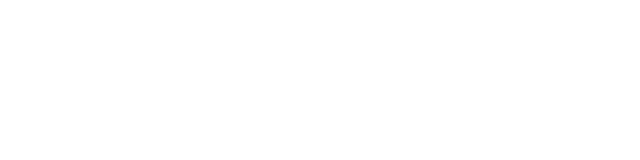
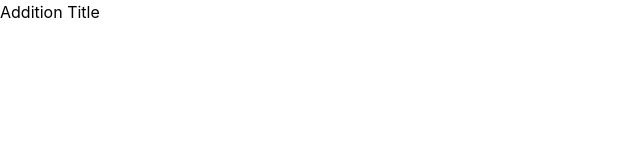
Before and after one commit to neo7976/react-study-first, a React (Create React App) app: page / in a window 1280 px wide. Shown: the top 160 px of the page, without its empty margins (0-640 px from the left). Built offline with nearby package versions, Linux system fonts and the light colour scheme.

Commit message:
#8 Хуки - Практика

```diff
--- a/src/App7Hook.tsx
+++ b/src/App7Hook.tsx
@@ -1,77 +1,38 @@
-import React, { Component } from 'react';
+import React, {Component, useState} from 'react';
 
-/*
-// --------- useState ---------
-// Inferred as number
-const [value, setValue] = useState(0);
-
-// Explicitly setting the types
-const [value, setValue] = useState<number | undefined>(undefined);
-const [value, setValue] = useState<Array<number>>([]);
-
-interface IUser {
-  name: string;
-  age?: number;
-}
-const [value, setValue] = useState<IUser>({ name: 'Yauhen' });
-
-// --------- useRef ---------
-const ref1 = useRef<HTMLElement>(null!);
-const ref2 = useRef<HTMLElement | null>(null);
-
-// --------- useContext ---------
-interface ITheme {
-  backgroundColor: string;
-  color: string;
+type BaseProps = {
+    primTitle: string,
+    secTitle?: string
 }
 
-// Context creation
-const ThemeContext = createContext<ITheme>({
-  backgroundColor: 'black',
-  color: 'white',
-})
+type InjectedProps = {
+    toggleStatus: Boolean,
+    toggle: () => void
+}
 
-// Accessing context in a child component
-const themeContext = useContext<ITheme>(ThemeContext);
+const Button = ({primTitle, secTitle, toggle, toggleStatus}: any) => (
+    <button onClick={toggle}>
+        {toggleStatus ? primTitle : secTitle}
+    </button>
+);
 
-// --------- useReducer ---------
+const withToggle = <BaseProps extends InjectedProps>(PassedComponent: React.ComponentType<BaseProps>) => {
+    return (props: BaseProps) => {
+        const [toggleStatus, toggle] = useState(false);
 
-interface State { count: number; }
+        return (
+            <PassedComponent
+                {...props as BaseProps}
+                toggle={() => toggle(!toggleStatus)}
+                toggleStatus={toggleStatus}/>
 
-type Action = { type: 'increment' | 'decrement' }
+        );
+    }
+}
 
-const counterReducer = ({ count }: State, { type }: Action) => {
-  switch (type) {
-    case 'increment': return { count: count + 1 };
-    case 'decrement': return { count: count - 1 };
-    default: return {};
-  }
-};
+const ToggleButton = withToggle(Button);
 
-const [state, dispatch] = useReducer(counterReducer, { count: 0 });
 
-dispatch({ type: 'increment' });
-dispatch({ type: 'decrement' });
-
-// --------- useCallback & useMemo ---------
-// Callback
-// Inferred as number
-const memoizedCallback = useCallback(() => { sum(a, b); }, [a, b]);
-
-// Memo
-// Inferred as (value1: number, value2: number) => number
-const memoizedValue = useMemo((a: number, b: number) => sum(a, b), [a, b]);
-
-// --------- useEffect & useLayoutEffect ---------
-useEffect(() => {
-  const subscriber = subscribe(options);
-  return () => {
-    unsubscribe(subscriber)
-  };
-}, [options]);
-
-*/
-
-const App7Hook:React.FC = () => null;
+const App7Hook: React.FC = () => <ToggleButton primTitle={"Main Title"} secTitle={"Addition Title"}/>
 
 export default App7Hook;
```
